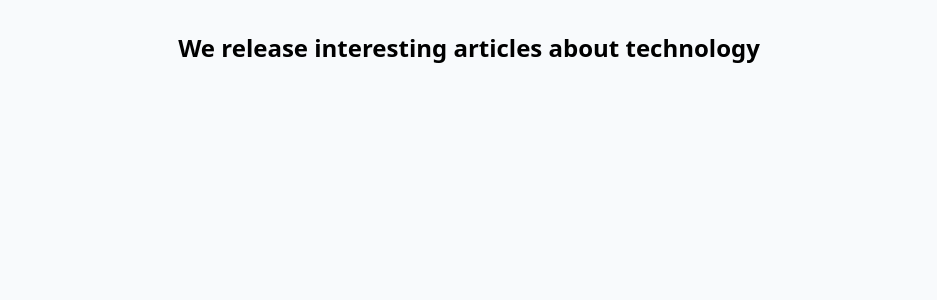
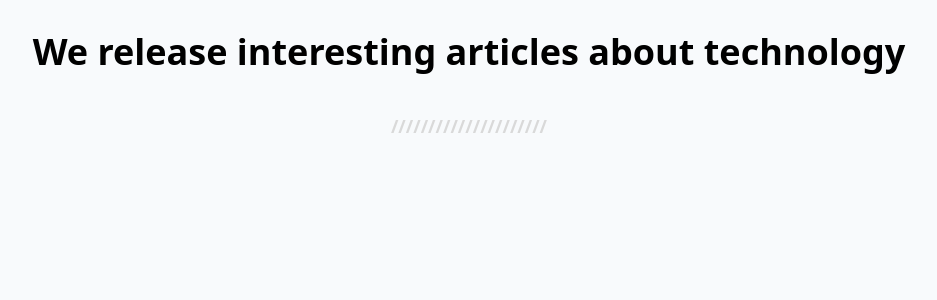
Before and after one commit to samaraneves/simple-artic-listing, a React (Vite) app: page / in a window 1280 px wide. Shown: the top 300 px of the page, without its empty margins (171-1108 px from the left). Built offline with nearby package versions, Linux system fonts and the light colour scheme.

Commit message:
test: adicao de novos testes para o componente de card

```diff
--- /dev/null
+++ b/src/components/Card/index.tsx
@@ -0,0 +1,21 @@
+import dateFormatted from "../../helpers/dateFormatted"
+
+interface CardProps {
+    title: string
+    time: string
+}
+
+export default function Card({ title = '', time = '' }: CardProps) {
+    const date = dateFormatted(time)
+
+    return (
+        <article>
+            <header>
+                {title && <h2>{title}</h2>}
+                {time && (
+                    <time dateTime={time}>{date}</time>
+                )}
+            </header>
+        </article>
+    )
+}
--- /dev/null
+++ b/src/components/Separator/index.tsx
@@ -0,0 +1,7 @@
+export default function Separator() {
+    return (
+        <div role="separator" className="block w-full my-10 text-center text-lg font-semibold text-lightgray">
+            /////////////////////
+        </div>
+    )
+}
--- a/src/components/Title/index.tsx
+++ b/src/components/Title/index.tsx
@@ -1,6 +1,6 @@
 export default function Title() {
     return (
-        <h1 className="text-2xl text-center font-semibold text-black">
+        <h1 className="text-2xl text-center font-bold text-black lg:text-4xl">
             We release interesting articles about technology
         </h1>
     )
--- a/src/components/Wrapper/index.tsx
+++ b/src/components/Wrapper/index.tsx
@@ -4,7 +4,7 @@
 
 export default function Wrapper({ children }: WrapperProps) {
     return (
-        <main className="container">
+        <main className="w-full">
             <section>
                 {children}
             </section>
--- a/src/pages/Home/index.tsx
+++ b/src/pages/Home/index.tsx
@@ -1,3 +1,4 @@
+import Separator from "../../components/Separator";
 import Title from "../../components/Title";
 import Wrapper from "../../components/Wrapper";
 
@@ -5,6 +6,8 @@
     return (
         <Wrapper>
             <Title />
+
+            <Separator />
         </Wrapper>
     )
 }
```
Also changed, not shown: 1 other file (tests, documents, lock files or other folders).
